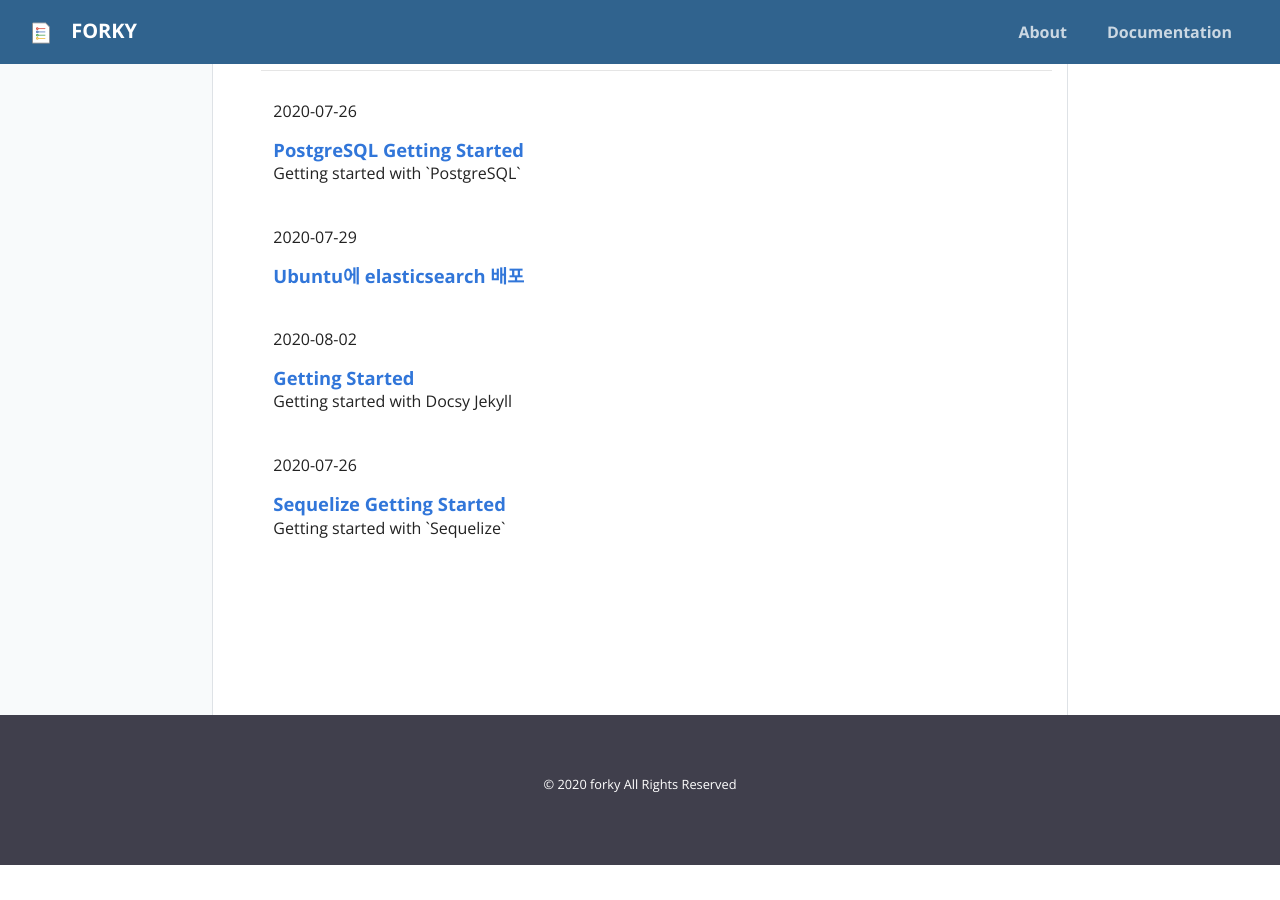
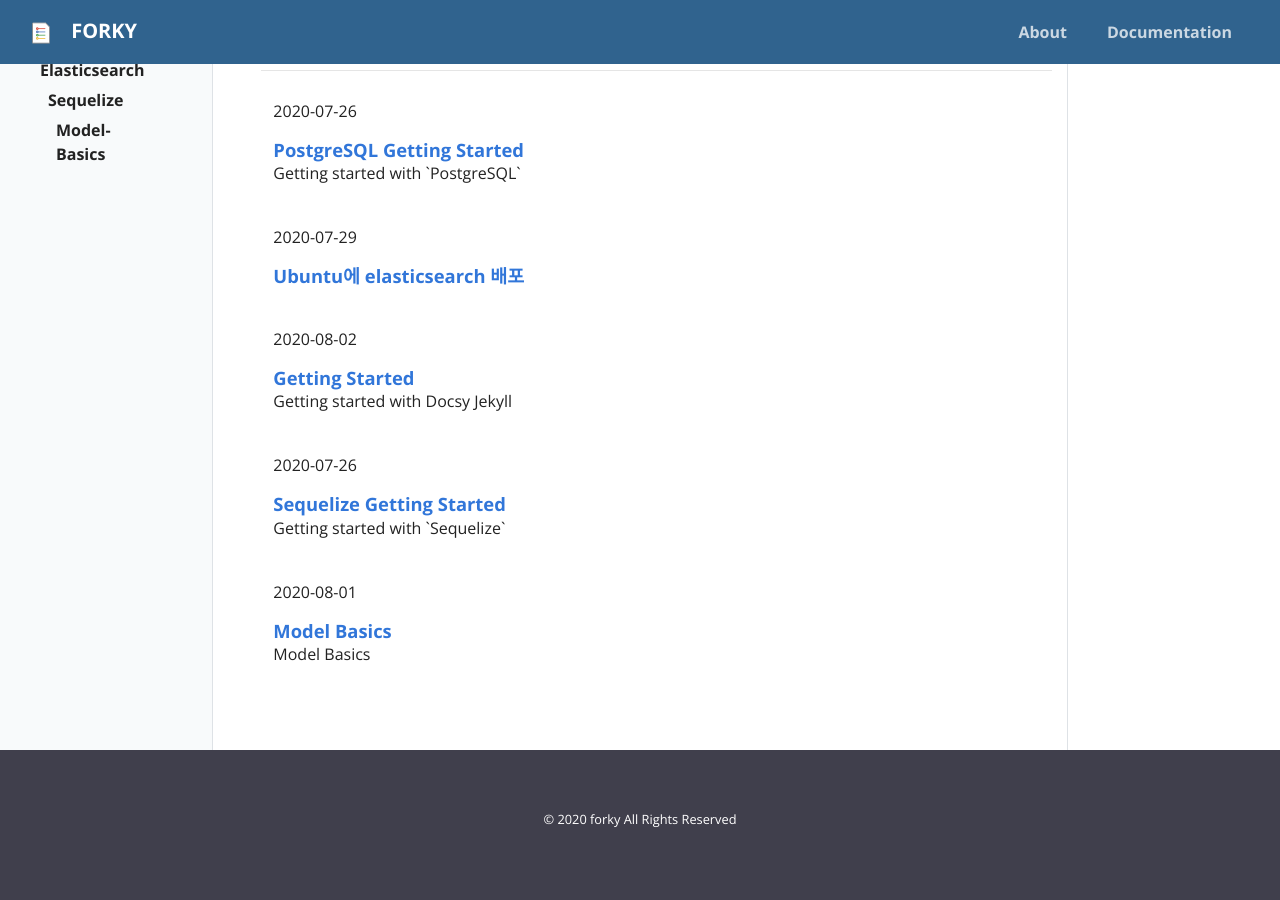
Before and after one commit to stay7/stay7.github.io, a Jekyll site: the page built from pages/index.md, in a window 1280 px wide and 900 px high, scrolled down 169 px. Built offline with Jekyll 4.4.1, drawn with Linux system fonts in a browser that asks for light colours; before the commit the page ends 1034 px from its top, so only the background shows below that.

Commit message:
Fix typo

```diff
--- a/_data/toc.yml
+++ b/_data/toc.yml
@@ -6,6 +6,7 @@
 
     - title: Elasticsearch
       url: 'docs/elasticsearch'
+
       #
     # - title: Documentation
     #   url: docs
@@ -33,6 +34,9 @@
 
 - title: PostgreSQL
   url: 'docs/postgresql'
-  # links:
 - title: Elasticsearch
   url: 'docs/elasticsearch'
+- title: 'Sequelize'
+  url: 'docs/sequelize/getting-started'
+- title: 'Model-Basics'
+  url: 'docs/sequelize/model-basics'
--- a/_docs/sequelize/Model-Basics.md
+++ b/_docs/sequelize/Model-Basics.md
@@ -1,4 +1,11 @@
-# Model Basics
+---
+title: 'Model Basics'
+date: 2020-08-02 00:00:00 +0900
+layout: post
+tags:
+  - Sequelize
+description: Model Basics
+---
 
 Model은 DB의 table을 추상적으로 표한현 것이다. Model은 Sequelize에 없어서는 안되는 존재다. Model은 DB의 테이블과 이름이 같으면 안된다. 보통 Model에서는 단수형 (User)으로 쓰고, 테이블의 이름은 복수(Users)로 사용한다.
 
```
Also changed, not shown: other parts of _docs/sequelize/Model-Basics.md (+2 -2 lines), _docs/postgresql/getting-started.md (+12 -0 lines).
